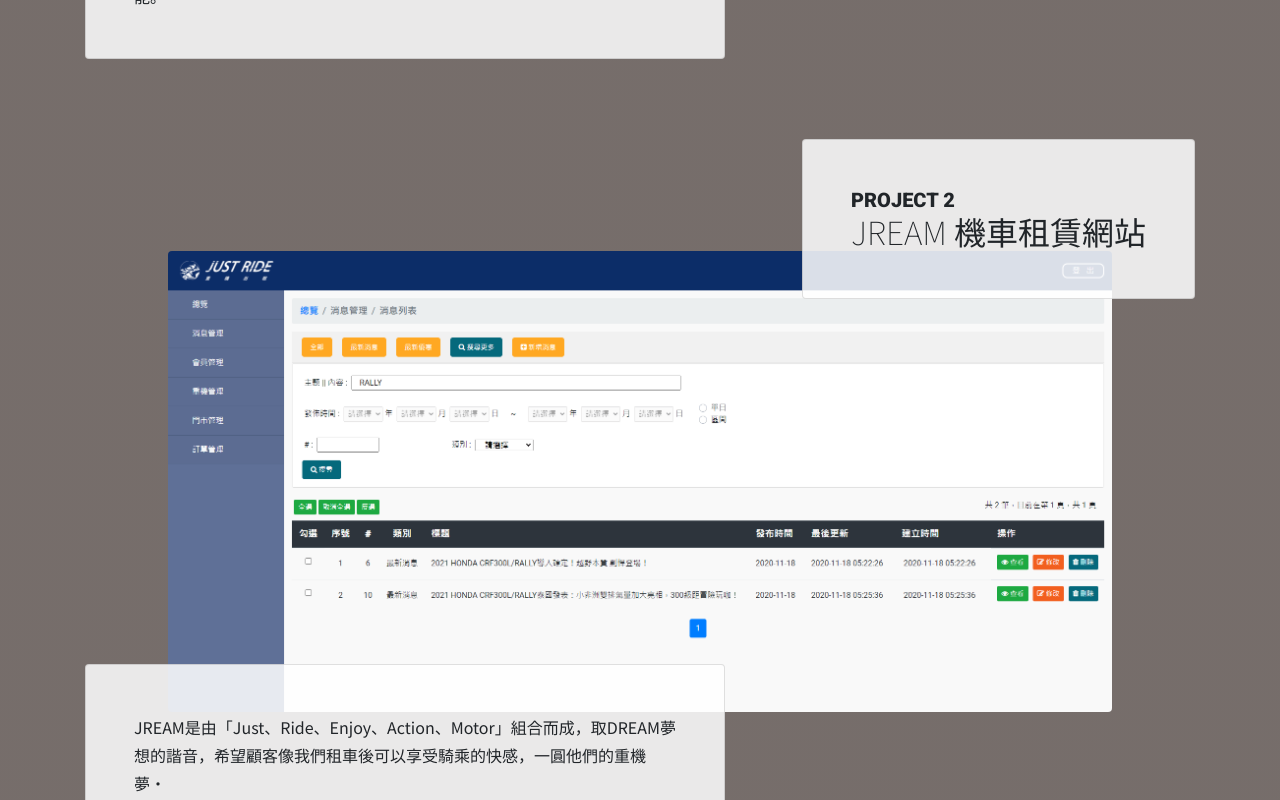
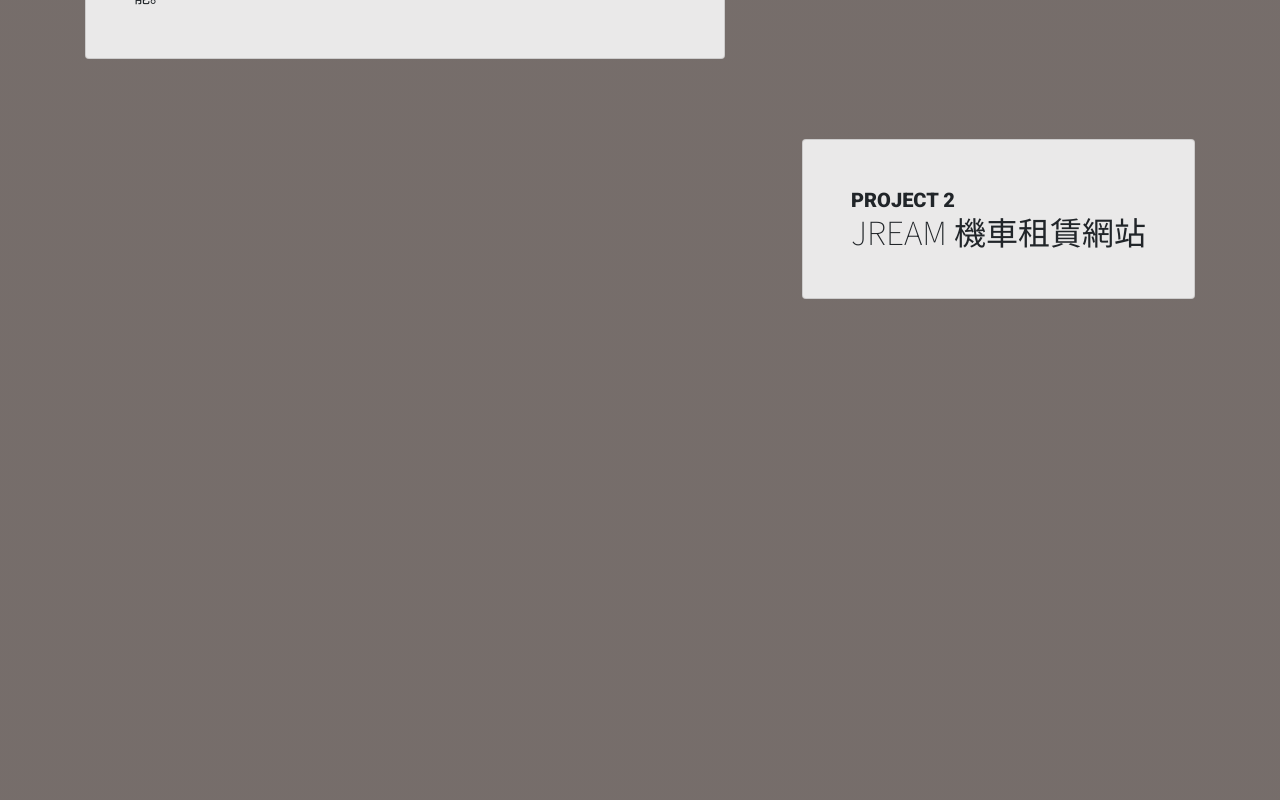
Before and after one commit to feeng10914017/PersonalWebsite, a React (Create React App) app: page /exercise in a window 1280 px wide. Shown: the part 800-1600 px from the top of the page. Built offline with nearby package versions, Linux system fonts and the light colour scheme.

Commit message:
update exercisePage video

```diff
--- a/package.json
+++ b/package.json
@@ -7,6 +7,7 @@
     "@testing-library/react": "^11.2.5",
     "@testing-library/user-event": "^12.7.3",
     "bootstrap": "^4.6.0",
+    "gh-pages": "^3.1.0",
     "jquery": "^3.5.1",
     "node-sass": "^4.14.1",
     "react": "^17.0.1",
@@ -14,6 +15,7 @@
     "react-dom": "^17.0.1",
     "react-icons": "^4.2.0",
     "react-parallax": "^3.2.1",
+    "react-player": "^2.9.0",
     "react-router-dom": "^5.2.0",
     "react-scripts": "4.0.3",
     "web-vitals": "^1.1.0"
--- a/public/index.html
+++ b/public/index.html
@@ -28,7 +28,7 @@
     <!-- Google Font -->
     <link rel="preconnect" href="https://fonts.gstatic.com">
     <link href="https://fonts.googleapis.com/css2?family=Noto+Sans+TC:wght@100;300;400;500;700;900&family=Roboto:wght@100;300;400;500;700;900&display=swap" rel="stylesheet">
-    <title>React App</title>
+    <title>Syuan En</title>
   </head>
   <body>
     <noscript>You need to enable JavaScript to run this app.</noscript>
--- a/src/components/MyNavbar.js
+++ b/src/components/MyNavbar.js
@@ -1,6 +1,6 @@
 import React from 'react'
 import { withRouter } from 'react-router-dom'
-import { Navbar, Nav, ProgressBar } from 'react-bootstrap'
+import { Navbar, Nav } from 'react-bootstrap'
 import { NavLink } from 'react-router-dom'
 function MyNavbar(props) {
   return (
@@ -32,7 +32,6 @@
               作品集
             </Nav.Link> */}
           </Nav>
-          <ProgressBar striped variant="success" now={40} />
         </Navbar.Collapse>
       </Navbar>
     </>
--- a/src/pages/Exercise.js
+++ b/src/pages/Exercise.js
@@ -1,4 +1,5 @@
 import React from 'react'
+import ReactPlayer from 'react-player'
 import {
   Jumbotron,
   Container,
@@ -9,6 +10,14 @@
   Image,
 } from 'react-bootstrap'
 function Exercise(props) {
+  function videoOnPlay() {
+    const myProjectVideo = document.getElementById('eProject2')
+    myProjectVideo.classList.add('active')
+  }
+  function videoOnEnded() {
+    const myProjectVideo = document.getElementById('eProject2')
+    myProjectVideo.classList.remove('active')
+  }
   return (
     <>
       <article className="eArticle">
@@ -45,7 +54,7 @@
               </Card>
             </div>
           </section>
-          <section>
+          <section id="eProject2">
             <div className="eProjectTitle d-flex">
               <Card className="bg-text p-5 d-flex ml-auto rounded">
                 <Card.Body className="p-0">
@@ -58,12 +67,18 @@
                 </Card.Body>
               </Card>
             </div>
-            <Image
-              src="http://localhost:3000/images/Exercise/project1.webp"
-              className="eProjectPhoto mx-auto d-flex"
-              // fluid
-              rounded
-            />
+            <div className="eProjectPhoto eProjectVideoWrapper mx-auto d-flex">
+              <ReactPlayer
+                controls="true"
+                width="100%"
+                height="100%"
+                className="eProjectVideo"
+                url="https://www.youtube-nocookie.com/embed/bPlqrH9VUTs"
+                onPlay={videoOnPlay}
+                onPause={videoOnEnded}
+                onEnded={videoOnEnded}
+              />
+            </div>
             <div className="eProjectText">
               <Card className="bg-text p-5 d-flex ml-auto rounded">
                 <Card.Body className="p-0">
--- a/src/styles/exercise.scss
+++ b/src/styles/exercise.scss
@@ -5,7 +5,9 @@
       margin-bottom: 5rem;
       .eProjectTitle {
         margin-bottom: -3rem;
+
         .card {
+          z-index: 1;
           .eProjectTitle1 {
             text-transform: uppercase;
             font-size: 1.25rem;
@@ -22,7 +24,16 @@
         width: 85%;
         object-fit: cover;
         overflow: hidden;
-        z-index: 1;
+        z-index: 0;
+      }
+      .eProjectVideoWrapper {
+        position: relative;
+        padding-top: 56.25%; /* 720 / 1280 = 0.5625 */
+        .eProjectVideo {
+          position: absolute;
+          top: 0;
+          left: 0;
+        }
       }
       .eProjectText {
         font-family: 'Noto Sans TC', sans-serif;
@@ -46,6 +57,14 @@
         }
       }
     }
+    .active {
+      .eProjectTitle {
+        margin: 0;
+      }
+      .eProjectText {
+        margin: 0;
+      }
+    }
   }
   .eCard {
     .col-xl-3 {
```
Also changed, not shown: 1 other file (tests, documents, lock files or other folders).
